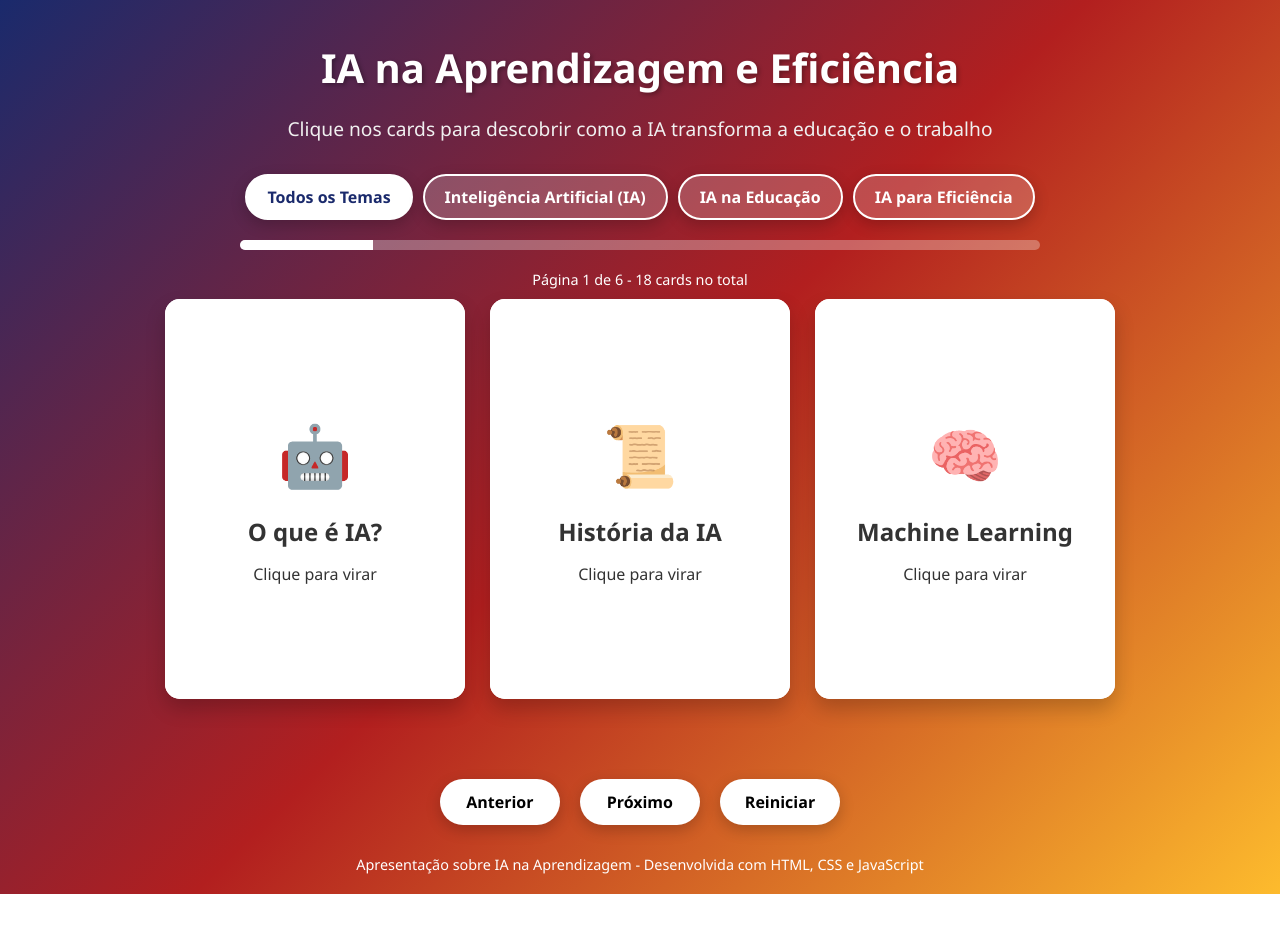
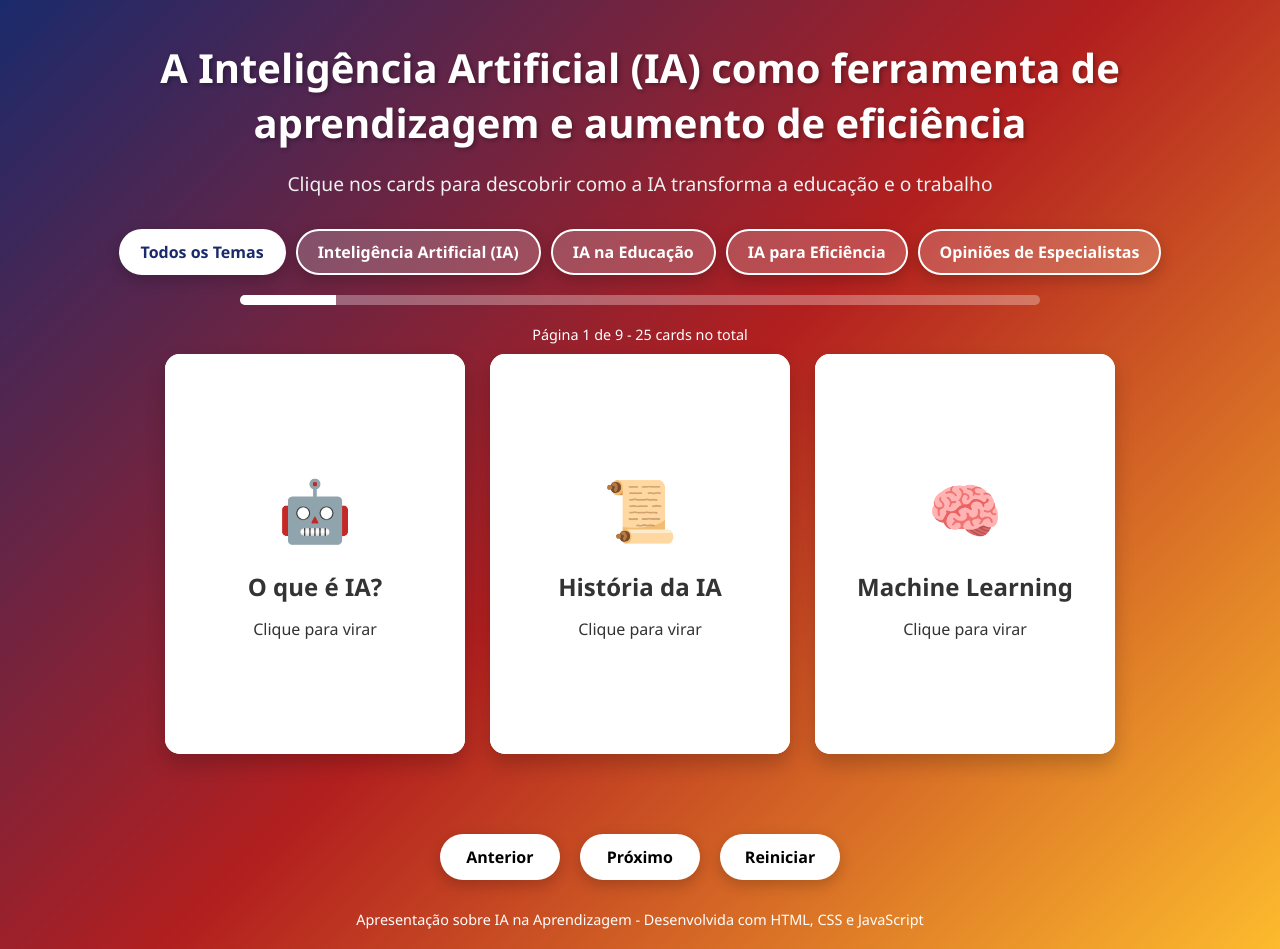
Before and after one commit to diegoguilarducci/unyleya_apex_5, a plain HTML site: page index.html in a window 1280 px wide. Before the commit the page ends 894 px from the top, so only its background shows below. Drawn offline with Linux system fonts and the light colour scheme.

Commit message:
Add files via upload

```diff
--- a/index.html
+++ b/index.html
@@ -184,6 +184,20 @@
             margin-bottom: 15px;
         }
 
+        .expert-info {
+            margin-top: 15px;
+            padding-top: 15px;
+            border-top: 1px solid rgba(255, 255, 255, 0.2);
+            font-size: 0.9rem;
+            font-style: italic;
+        }
+
+        .reference {
+            margin-top: 10px;
+            font-size: 0.8rem;
+            color: rgba(255, 255, 255, 0.8);
+        }
+
         .example-list {
             text-align: left;
             margin-top: 10px;
@@ -306,7 +320,7 @@
 </head>
 <body>
     <div class="container">
-        <h1>IA na Aprendizagem e Eficiência</h1>
+        <h1>A Inteligência Artificial (IA) como ferramenta de aprendizagem e aumento de eficiência</h1>
         <p class="subtitle">Clique nos cards para descobrir como a IA transforma a educação e o trabalho</p>
 
         <div class="category-selector">
@@ -314,6 +328,7 @@
             <button class="category-btn" data-category="definicao">Inteligência Artificial (IA)</button>
             <button class="category-btn" data-category="education">IA na Educação</button>
             <button class="category-btn" data-category="efficiency">IA para Eficiência</button>
+            <button class="category-btn" data-category="opinions">Opiniões de Especialistas</button>
         </div>
 
         <div class="progress-bar">
@@ -519,6 +534,64 @@
                     "Análise de risco em projetos e investimentos corporativos",
                     "Projeção de cenários para tomada de decisão estratégica"
                 ]
+            },
+
+            // Cartões sobre Opiniões de Especialistas
+            {
+                title: "Andrew Ng - Visão Otimista",
+                icon: "🌟",
+                category: "opinions",
+                description: "\"Assim como a eletricidade transformou quase tudo há 100 anos, hoje eu dificilmente consigo pensar em uma indústria que não será transformada pela IA nos próximos anos. A IA é a nova eletricidade.\"",
+                expertInfo: "Co-fundador do Coursera; ex-chefe de IA do Baidu; Professor de Stanford",
+                reference: "Ng, A. (2017). 'AI is the New Electricity'. Congresso de IA da Stanford GSB."
+            },
+            {
+                title: "Kai-Fu Lee - Potencial Transformador",
+                icon: "💡",
+                category: "opinions",
+                description: "\"A IA é indiscutivelmente a tecnologia mais importante do mundo hoje. Ela já está criando um valor econômico colossal e irá reestruturar todas as indústrias... A IA nos libertará de trabalhos repetitivos.\"",
+                expertInfo: "CEO da Sinovation Ventures; autor de 'AI Superpowers'",
+                reference: "Lee, K. (2018). AI Superpowers: China, Silicon Valley, and the New World Order."
+            },
+            {
+                title: "Erik Brynjolfsson - Oportunidade Histórica",
+                icon: "📈",
+                category: "opinions",
+                description: "\"Esta é a maior oportunidade para melhorar vidas que já tivemos... O desafio não é a tecnologia, mas reinventar nossos processos empresariais, nossas habilidades e nossas instituições sociais.\"",
+                expertInfo: "Professor do MIT; Diretor da Iniciativa sobre Economia Digital",
+                reference: "Brynjolfsson, E., & McAfee, A. (2014). The Second Machine Age."
+            },
+            {
+                title: "Nick Bostrom - Riscos Existenciais",
+                icon: "⚠️",
+                category: "opinions",
+                description: "\"O surgimento da superinteligência será o evento mais importante da história da humanidade. E pode ser o último – a menos que aprendamos a alinhar os objetivos da superinteligência com os nossos.\"",
+                expertInfo: "Professor de Oxford; Diretor do Instituto para o Futuro da Humanidade",
+                reference: "Bostrom, N. (2014). Superintelligence: Paths, Dangers, Strategies."
+            },
+            {
+                title: "Joy Buolamwini - Viés Algorítmico",
+                icon: "⚖️",
+                category: "opinions",
+                description: "\"A ascensão da automação pode ser uma força para a equidade ou para a desigualdade. Atualmente, estamos codificando a desigualdade em nossos sistemas. Se não abordarmos os vieses na IA, arriscamos a ampliação da discriminação em escala industrial.\"",
+                expertInfo: "Fundadora do Algorithmic Justice League; Pesquisadora do MIT Media Lab",
+                reference: "Buolamwini, J. (2016). 'Gender Shades: Intersectional Accuracy Disparities'."
+            },
+            {
+                title: "Yuval Noah Harari - Ditaduras Digitais",
+                icon: "👁️",
+                category: "opinions",
+                description: "\"Os algoritmos podem me conhecer melhor do que eu me conheço. E uma vez que os algoritmos me conhecem, eles podem manipular meus sentimentos... O maior perigo é o surgimento de ditaduras digitais, que podem monitorar todos o tempo todo.\"",
+                expertInfo: "Historiador e Filósofo; autor de 'Sapiens' e '21 Lições para o Século 21'",
+                reference: "Harari, Y. N. (2018). 21 Lessons for the 21st Century."
+            },
+            {
+                title: "Stuart Russell - Controle e Alinhamento",
+                icon: "🎯",
+                category: "opinions",
+                description: "\"Precisamos de uma reformulação fundamental da IA... Se o objetivo não for perfeitamente alinhado com os verdadeiros valores humanos – que são complexos e difíceis de definir –, o resultado pode ser desastroso.\"",
+                expertInfo: "Professor de Ciência da Computação da UC Berkeley",
+                reference: "Russell, S. (2019). Human Compatible: Artificial Intelligence and the Problem of Control."
             }
         ];
 
@@ -573,6 +646,13 @@
                         </ul>
                     </div>` : '';
 
+                // Verificar se é um card de opinião de especialista
+                const expertInfoHTML = cardData.expertInfo ?
+                    `<div class="expert-info">${cardData.expertInfo}</div>` : '';
+
+                const referenceHTML = cardData.reference ?
+                    `<div class="reference">Referência: ${cardData.reference}</div>` : '';
+
                 card.innerHTML = `
                     <div class="card-inner">
                         <div class="card-front">
@@ -584,6 +664,8 @@
                             <div class="card-content">
                                 <div class="card-title">${cardData.title}</div>
                                 <div class="card-description">${cardData.description}</div>
+                                ${expertInfoHTML}
+                                ${referenceHTML}
                                 ${examplesHTML}
                             </div>
                         </div>
```
